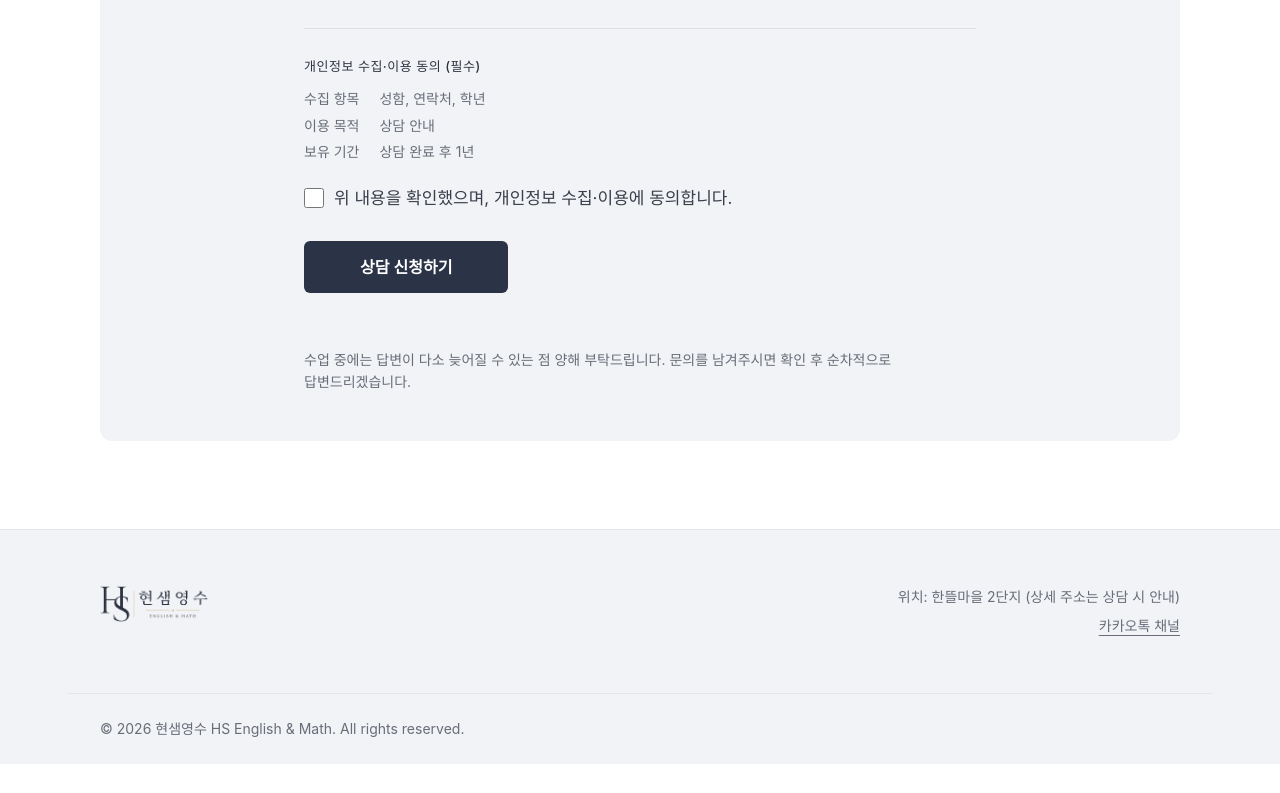
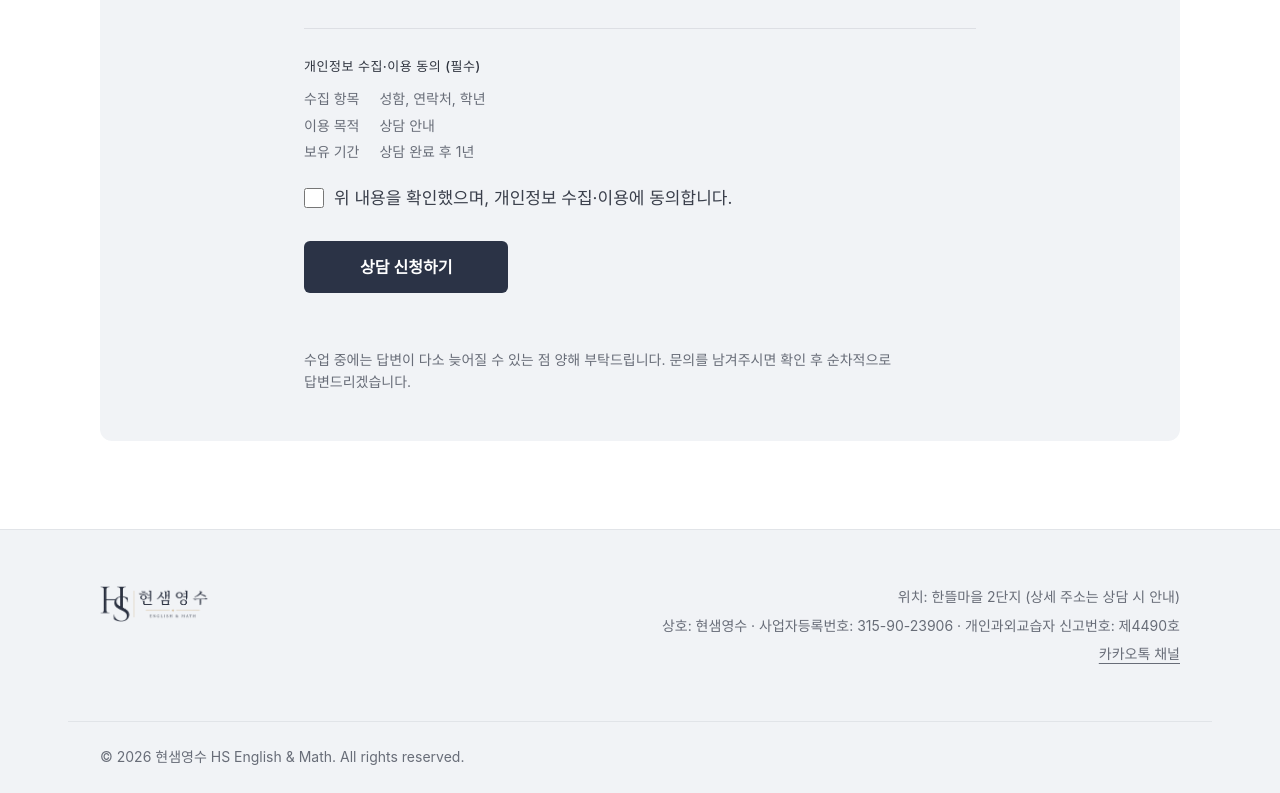
Before and after one commit to 12jason0/hyunsaem, a Next.js app: page / in a window 1280 px wide. Shown: the part 8451-9244 px from the top of the page. Before the commit the page ends 9215 px from the top, so only its background shows below. Built offline with nearby package versions, Linux system fonts and the light colour scheme; a web font is replaced by a local one.

Commit message:
푸터에 사업자 정보 추가

```diff
--- a/src/app/page.tsx
+++ b/src/app/page.tsx
@@ -100,7 +100,8 @@ export default function Home() {
   const footerInfo = [
     footer.businessName && `상호: ${footer.businessName}`,
     footer.owner && `대표자: ${footer.owner}`,
-    footer.registrationNo && `교습자 신고번호: ${footer.registrationNo}`,
+    footer.bizNo && `사업자등록번호: ${footer.bizNo}`,
+    footer.registrationNo && `개인과외교습자 신고번호: ${footer.registrationNo}`,
   ].filter(Boolean) as string[];
 
   return (
--- a/src/content.ts
+++ b/src/content.ts
@@ -282,7 +282,8 @@ export const footer = {
   copyright: "현샘영수 HS English & Math. All rights reserved.",
   location: "위치: 한뜰마을 2단지 (상세 주소는 상담 시 안내)",
   // 비워둔 항목은 표시되지 않습니다.
-  businessName: "",
+  businessName: "현샘영수",
   owner: "",
-  registrationNo: "", // 교습자 신고번호
+  bizNo: "315-90-23906", // 사업자등록번호
+  registrationNo: "제4490호", // 개인과외교습자 신고번호
 };
```
